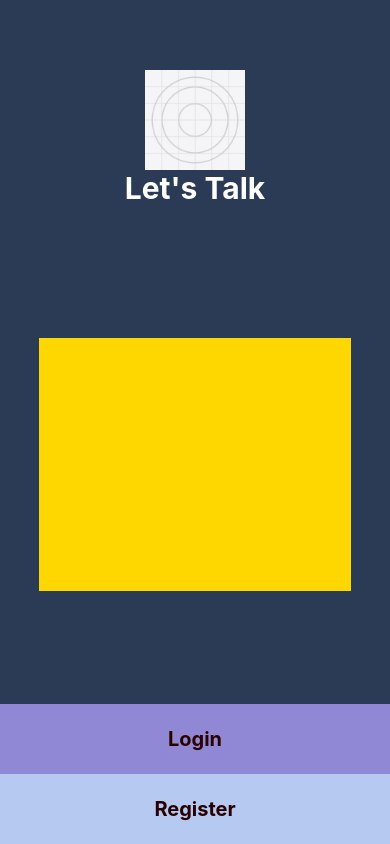
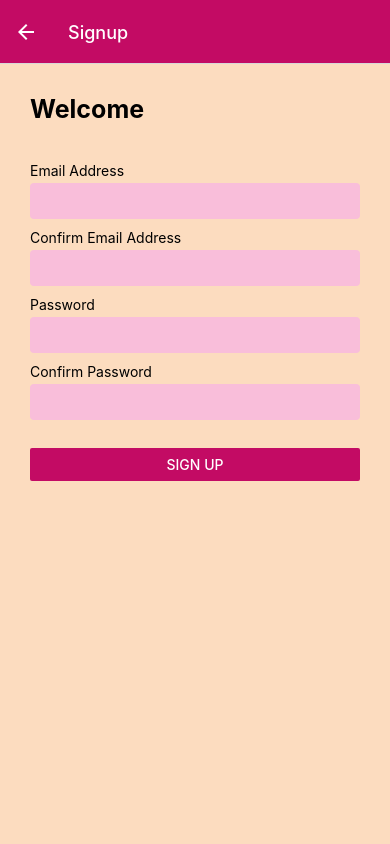
Before and after one commit to souravpany/rn-example-app, a React Native app: screen /Signup in a window 390 px wide. Built offline with nearby package versions, Linux system fonts and the light colour scheme.

Commit message:
Added Navigation functionality with Section List.

```diff
--- a/App.js
+++ b/App.js
@@ -1,9 +1,11 @@
 import '@expo/match-media';
+import { Text } from 'react-native';
+import Navigation from './navigation/navigation';
 import Home from './pages/home/Home';
 
 export default function App() {
 
   return (
-    <Home />
+    <Navigation />
   )
 }
--- /dev/null
+++ b/constants/styles.js
@@ -0,0 +1,7 @@
+export const Colors = {
+    primary100: '#f9beda',
+    primary500: '#c30b64',
+    primary800: '#610440',
+    error100: '#fcdcbf',
+    error500: '#f37c13',
+}
--- /dev/null
+++ b/navigation/navigation.js
@@ -0,0 +1,71 @@
+import { NavigationContainer } from '@react-navigation/native';
+import { createNativeStackNavigator } from '@react-navigation/native-stack';
+import { Colors } from '../constants/styles';
+
+
+import LoginScreen from '../pages/login/LoginScreen';
+import SignUpScreen from '../pages/signup/SignUpScreen';
+import WelcomeScreen from '../pages/welcome/WelcomeScreen';
+
+
+
+
+const Stack = createNativeStackNavigator();
+
+
+
+// const AuthStack = () => {
+//     return (
+//         <Stack.Navigator
+//             screenOptions={{
+//                 headerStyle: { backgroundColor: Colors.primary500 },
+//                 headerTintColor: 'white',
+//                 contentStyle: { backgroundColor: Colors.primary100 },
+//             }}
+//         >
+//             <Stack.Screen name="Login" component={LoginScreen} />
+//             <Stack.Screen name="Signup" component={SignUpScreen} />
+//         </Stack.Navigator>
+//     );
+// }
+
+
+// const AuthenticatedStack = () => {
+//     return (
+//         <Stack.Navigator
+//             screenOptions={{
+//                 headerStyle: { backgroundColor: Colors.primary500 },
+//                 headerTintColor: 'white',
+//                 contentStyle: { backgroundColor: Colors.primary100 },
+//             }}
+//         >
+//             <Stack.Screen name="Welcome" component={WelcomeScreen} />
+//         </Stack.Navigator>
+//     );
+// }
+
+
+
+
+
+const Navigation = () => {
+
+    return (
+        <NavigationContainer>
+            <Stack.Navigator
+                initialRouteName='Login'
+                screenOptions={{
+                    headerStyle: { backgroundColor: Colors.primary500 },
+                    headerTintColor: 'white',
+                    contentStyle: { backgroundColor: Colors.primary100 },
+                }}
+            >
+                <Stack.Screen name="Login" component={LoginScreen} />
+                <Stack.Screen name="Signup" component={SignUpScreen} />
+                <Stack.Screen name="Welcome" component={WelcomeScreen} />
+            </Stack.Navigator>
+        </NavigationContainer>
+    );
+}
+
+export default Navigation;
--- a/package.json
+++ b/package.json
@@ -11,11 +11,15 @@
   "dependencies": {
     "@expo/match-media": "^0.4.0",
     "@expo/webpack-config": "^0.17.3",
+    "@react-navigation/native": "^6.1.1",
+    "@react-navigation/native-stack": "^6.9.7",
     "expo": "~47.0.8",
     "expo-status-bar": "~1.4.2",
     "react": "18.1.0",
     "react-dom": "^18.1.0",
     "react-native": "0.70.5",
+    "react-native-safe-area-context": "4.4.1",
+    "react-native-screens": "~3.18.0",
     "react-native-web": "^0.18.10",
     "react-responsive": "^9.0.2"
   },
--- /dev/null
+++ b/pages/login/LoginScreen.jsx
@@ -0,0 +1,72 @@
+import { View, Text, Button, StyleSheet, TextInput } from "react-native";
+import { Colors } from "../../constants/styles";
+
+const LoginScreen = ({ navigation }) => {
+  return (
+    <View style={styles.authContent}>
+      <Text style={styles.title}>Welcome again,</Text>
+
+      <View style={styles.inputContainer}>
+        <View>
+          <Text style={styles.label}>Email id</Text>
+          <TextInput style={styles.input} keyboardType="email-address" />
+        </View>
+
+        <View style={{ marginTop: 10 }}>
+          <Text style={styles.label}>Password</Text>
+          <TextInput style={styles.input} keyboardType="email-address" />
+        </View>
+      </View>
+
+      <View style={styles.buttonContainer}>
+        <Button
+          color={Colors.primary500}
+          title="Login"
+          onPress={() => navigation.replace("Welcome")}
+        />
+      </View>
+
+      <View style={styles.buttonContainer}>
+        <Button
+          color={Colors.primary500}
+          title="Sign Up"
+          onPress={() => navigation.replace("Signup")}
+        />
+      </View>
+    </View>
+  );
+};
+
+export default LoginScreen;
+
+const styles = StyleSheet.create({
+  authContent: {
+    flex: 1,
+    backgroundColor: Colors.error100,
+  },
+  title: {
+    fontSize: 25,
+    fontWeight: "bold",
+    marginHorizontal: 30,
+    marginVertical: 30,
+  },
+  inputContainer: {
+    marginVertical: 8,
+    marginHorizontal: 30,
+  },
+  input: {
+    paddingVertical: 8,
+    paddingHorizontal: 6,
+    backgroundColor: Colors.primary100,
+    borderRadius: 4,
+    fontSize: 16,
+  },
+  label: {
+    color: "black",
+    marginBottom: 4,
+  },
+  buttonContainer: {
+    marginVertical: 20,
+    marginHorizontal: 30,
+  },
+});
--- /dev/null
+++ b/pages/signup/SignUpScreen.jsx
@@ -0,0 +1,74 @@
+import { View, Text, Button, StyleSheet, TextInput } from "react-native";
+import { Colors } from "../../constants/styles";
+
+const SignUpScreen = ({ navigation }) => {
+  return (
+    <View style={styles.authContent}>
+      <Text style={styles.title}>Welcome</Text>
+
+      <View style={styles.inputContainer}>
+        <View>
+          <Text style={styles.label}>Email Address</Text>
+          <TextInput style={styles.input} keyboardType="email-address" />
+        </View>
+
+        <View style={{ marginTop: 10 }}>
+          <Text style={styles.label}>Confirm Email Address</Text>
+          <TextInput style={styles.input} keyboardType="email-address" />
+        </View>
+
+        <View style={{ marginTop: 10 }}>
+          <Text style={styles.label}>Password</Text>
+          <TextInput style={styles.input} keyboardType="email-address" />
+        </View>
+
+        <View style={{ marginTop: 10 }}>
+          <Text style={styles.label}>Confirm Password</Text>
+          <TextInput style={styles.input} keyboardType="email-address" />
+        </View>
+      </View>
+
+      <View style={styles.buttonContainer}>
+        <Button
+          color={Colors.primary500}
+          title="Sign Up"
+          onPress={() => navigation.replace("Login")}
+        />
+      </View>
+    </View>
+  );
+};
+
+export default SignUpScreen;
+
+const styles = StyleSheet.create({
+  authContent: {
+    flex: 1,
+    backgroundColor: Colors.error100,
+  },
+  title: {
+    fontSize: 25,
+    fontWeight: "bold",
+    marginHorizontal: 30,
+    marginVertical: 30,
+  },
+  inputContainer: {
+    marginVertical: 8,
+    marginHorizontal: 30,
+  },
+  input: {
+    paddingVertical: 8,
+    paddingHorizontal: 6,
+    backgroundColor: Colors.primary100,
+    borderRadius: 4,
+    fontSize: 16,
+  },
+  label: {
+    color: "black",
+    marginBottom: 4,
+  },
+  buttonContainer: {
+    marginVertical: 20,
+    marginHorizontal: 30,
+  },
+});
--- /dev/null
+++ b/pages/welcome/WelcomeScreen.jsx
@@ -0,0 +1,96 @@
+import { StyleSheet, Text, View, TouchableOpacity, SectionList } from "react-native";
+import { Colors } from "../../constants/styles";
+
+const DATA = [
+  {
+    title: "MPV",
+    data: ["VELOZ", "INNOVA ZENIX", "SIENTA", "CALYA", "AVANZA"],
+  },
+  {
+    title: "SUV",
+    data: ["RAIZE", "RUSH", "COROLLA CROSS", "FORTUNER 4X2", "FORTUNER 4X4", "C-HR"],
+  },
+  {
+    title: "HATCHBACK",
+    data: ["YARIS", "NEW AGYA"],
+  },
+  {
+    title: "SEDAN",
+    data: ["COROLLA ALTIS"],
+  },
+  {
+    title: "COMMERCIAL",
+    data: ["HIACE", "NEW HILUX D CAB"],
+  },
+];
+
+const Item = ({ title }) => (
+  <TouchableOpacity style={styles.item} onPress={() => sectionItemClick(title)}>
+    <Text style={styles.title}>{title}</Text>
+  </TouchableOpacity>
+);
+
+const sectionItemClick = (title) => {
+  console.log(title);
+};
+
+const WelcomeScreen = () => {
+  return (
+    <View style={styles.rootContainer}>
+      <Text style={styles.welcomeTitle}>Welcome!</Text>
+
+      <SectionList
+        contentContainerStyle={{ paddingHorizontal: 10 }}
+        stickySectionHeadersEnabled={false}
+        sections={DATA}
+        renderSectionHeader={({ section }) => <Text style={styles.header}>{section.title}</Text>}
+        renderItem={({ item }) => {
+          return <Item title={item} />;
+        }}
+      />
+    </View>
+  );
+};
+
+export default WelcomeScreen;
+
+const styles = StyleSheet.create({
+  rootContainer: {
+    flex: 1,
+    paddingTop: 16,
+  },
+  welcomeTitle: {
+    fontSize: 20,
+    fontWeight: "bold",
+    textAlign: "center",
+    marginBottom: 8,
+  },
+  header: {
+    width: "100%",
+    color: "white",
+    fontWeight: "bold",
+    padding: 10,
+    backgroundColor: Colors.primary500,
+    fontSize: 25,
+    marginTop: 6,
+    marginBottom: 6,
+  },
+  item: {
+    height: 45,
+    justifyContent: "center",
+    backgroundColor: "white",
+    borderRadius: 5,
+    shadowColor: "#6B728E",
+    shadowOffset: { width: 0, height: 0 },
+    shadowOpacity: 1,
+    shadowRadius: 3,
+    elevation: 5,
+    paddingLeft: 10,
+    paddingRight: 10,
+    marginTop: 6,
+    marginBottom: 6,
+  },
+  title: {
+    fontSize: 20,
+  },
+});
```
Also changed, not shown: 1 other file (tests, documents, lock files or other folders).
